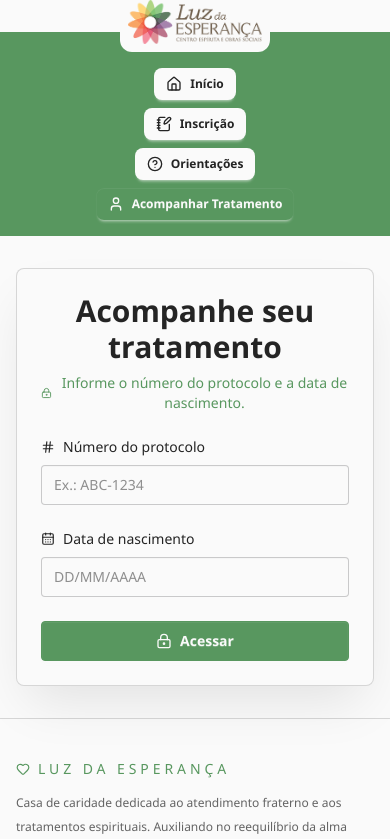
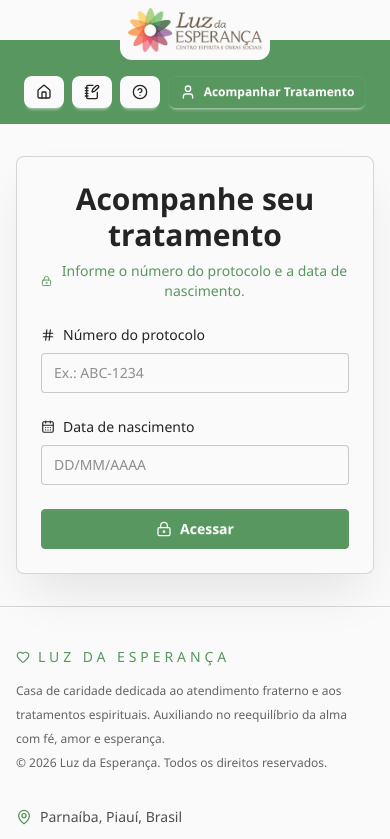
Before and after one commit to Gabriel-afk-9/dev-remote-treatment, a Next.js app: page /tratamento in a window 390 px wide. Shown: the top 839 px of the page. Built offline with nearby package versions, Linux system fonts and the light colour scheme.

Commit message:
refactor:turning the system more responsive

```diff
--- a/app/components/appointments/RegistrationSection.tsx
+++ b/app/components/appointments/RegistrationSection.tsx
@@ -627,7 +627,7 @@ export function RegistrationSection() {
                 </div>
               )}
 
-              <div className="flex flex-wrap justify-between items-center gap-3 pt-6 border-neutral/10 border-t">
+              <div className="flex flex-wrap justify-between items-center gap-2 pt-6 border-neutral/10 border-t sm:gap-3">
                 <button
                   type="button"
                   className="gap-2 bg-background hover:bg-brand border-brand/20 hover:border-brand text-foreground hover:text-background btn"
@@ -649,7 +649,8 @@ export function RegistrationSection() {
                       <ArrowRight size={16} />
                     </button>
                   ) : (
-                    <SubmitButton
+                      <SubmitButton
+                        className="w-35 sm:w-auto"
                       text="Finalizar inscrição"
                       icon={<CheckCheck size={16} />}
                     />
--- a/app/components/appointments/admin/UserDetailModal.tsx
+++ b/app/components/appointments/admin/UserDetailModal.tsx
@@ -91,7 +91,7 @@ export function UserDetailModal({ agendamento, onClose, onUpdate, onDelete }: Us
   };
 
   return (
-    <div className="modal-bottom modal modal-open sm:modal-middle">
+    <div className=" modal modal-open  sm:modal-middle">
       <div className="bg-card p-0 border border-neutral/15 sm:rounded-3xl rounded-t-3xl max-w-4xl overflow-hidden modal-box">
 
         <div className="flex justify-between items-center bg-background/50 p-6 border-neutral/10 border-b">
--- a/app/components/shared/Header.tsx
+++ b/app/components/shared/Header.tsx
@@ -5,7 +5,7 @@ import Link from "next/link";
 export function Header() {
   return (
     <header className="top-0 z-50 sticky bg-brand backdrop-blur border-neutral/15">
-      <div className="flex justify-center bg-background h-8" />
+      <div className="flex justify-center bg-background h-10 sm:h-8" />
       <nav className="flex max-md:flex-col justify-between items-center gap-4 mx-auto px-4 sm:px-6 lg:px-8 py-4 w-full max-w-7xl">
         <Link href="/#inicio" className="font-semibold text-background text-lg uppercase tracking-[0.22em]">
           <Image className="bg-background -mt-14 p-2 rounded-b-xl" src="/logo.png" width={150} height={75} alt="Logo da Luz Esperança" />
--- a/app/components/shared/NavLinks.tsx
+++ b/app/components/shared/NavLinks.tsx
@@ -41,7 +41,7 @@ export function NavLinks() {
   const activeCls = "bg-brand text-background";
 
   return (
-    <div className="flex max-sm:flex-col items-center gap-2 sm:gap-3">
+    <div className="flex max-sm:flex-row items-center gap-2 sm:gap-3">
       {SECTIONS.map(({ id, label, icon: Icon, href }) => (
         <Link
           key={id}
@@ -50,16 +50,22 @@ export function NavLinks() {
           className={`${base} ${active === id ? activeCls : inactive}`}
         >
           <Icon size={16} />
-          {label}
+          <span className={`${active === id ? "inline" : "hidden"} sm:inline`}>
+               {label}
+             </span>
+
         </Link>
       ))}
 
       <Link
         href="/tratamento"
+        onClick={() => setActive("tratamento")}
         className={`${base} ${pathname.startsWith("/tratamento") ? activeCls : inactive}`}
       >
         <User size={16} />
-        Acompanhar Tratamento
+        <span className={`${pathname.startsWith("/tratamento") ? "inline" : "hidden"} sm:inline`}>
+                  Acompanhar Tratamento
+                </span>
       </Link>
     </div>
   );
```
